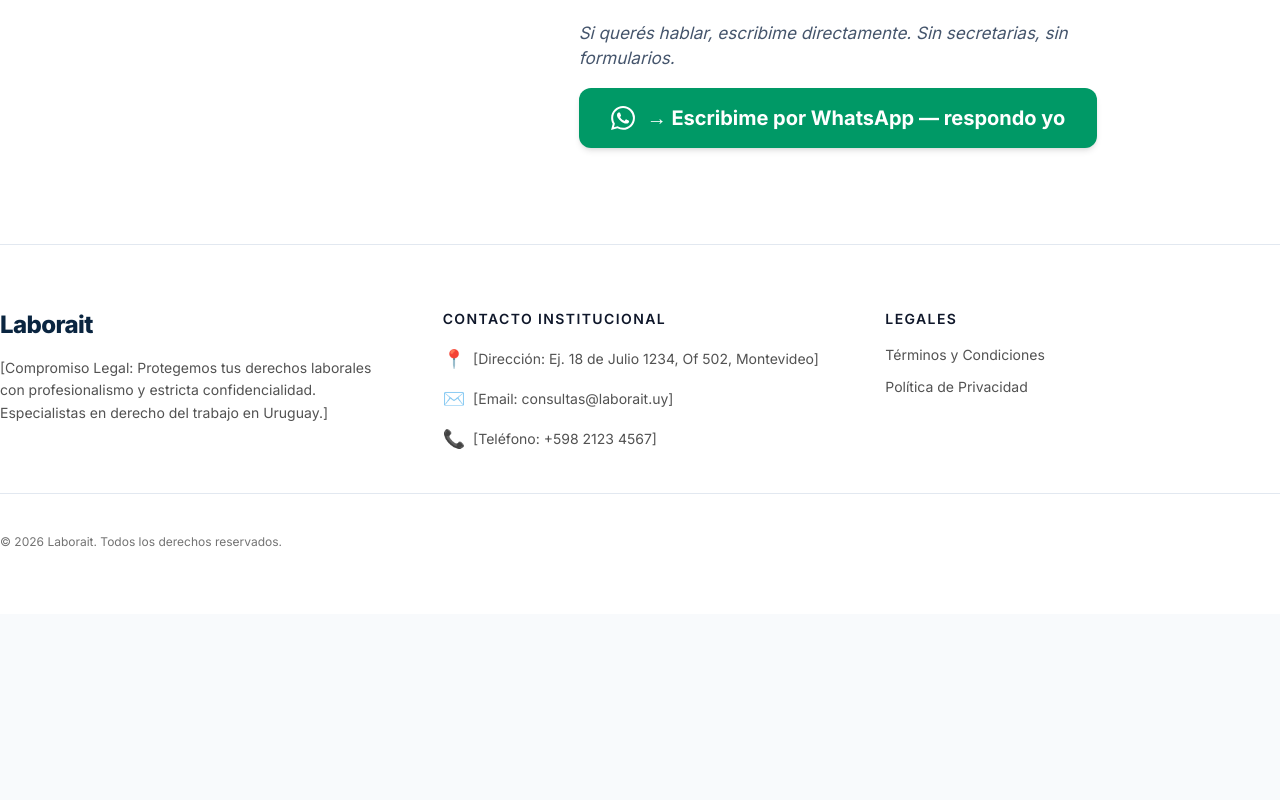
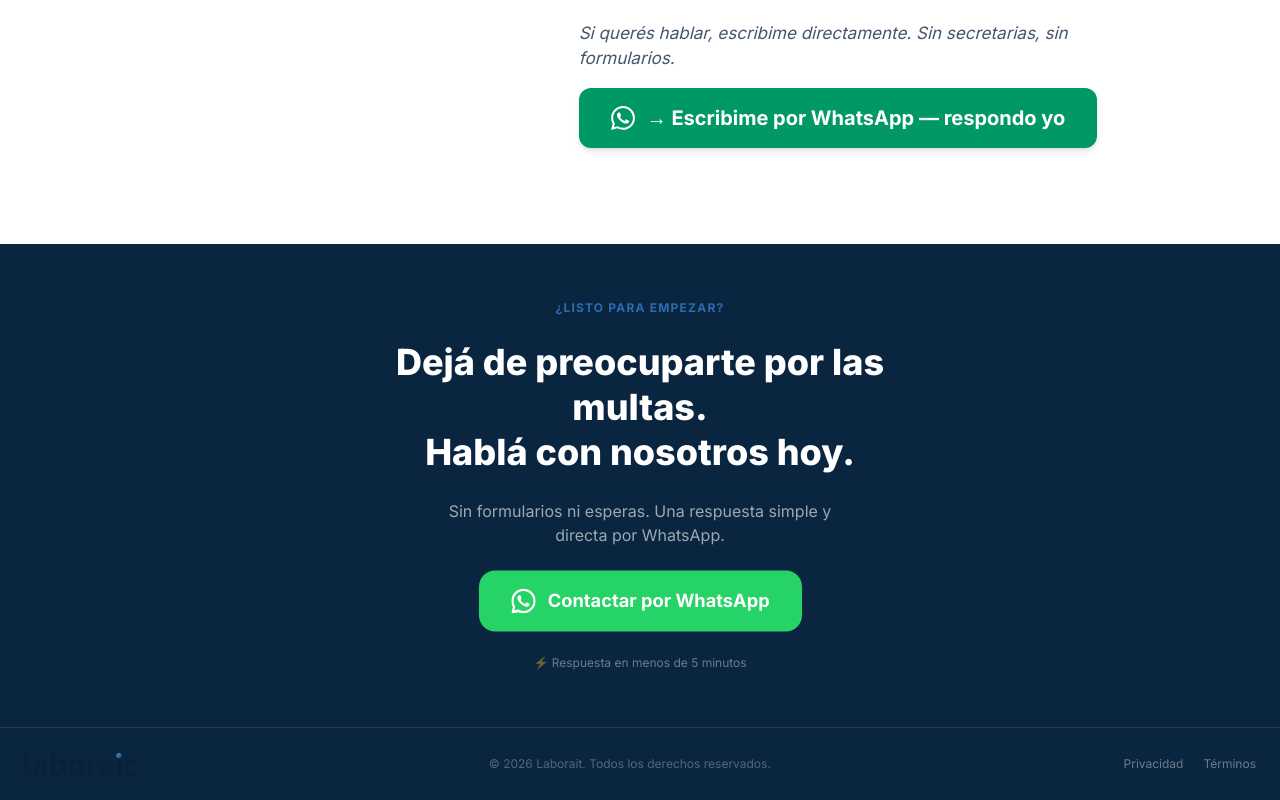
Before and after one commit to Crauseo26/laborait, a Next.js app: page / in a window 1280 px wide. Shown: the part 6409-7209 px from the top of the page. Before the commit the page ends 7023 px from the top, so only its background shows below. Built offline with nearby package versions, Linux system fonts and the light colour scheme.

Commit message:
feat(s7): implement conversion-focused footer with WhatsApp CTA and glassmorphism design

```diff
--- a/src/components/ui/Footer.tsx
+++ b/src/components/ui/Footer.tsx
@@ -1,63 +1,70 @@
-import React from 'react';
-import Link from 'next/link';
+import React from "react";
+import { Logo } from "@/components/ui/Logo";
+import { getWhatsAppLink } from "@/lib/whatsapp";
 
 export function Footer() {
+  const currentYear = new Date().getFullYear();
+  const whatsappLink = getWhatsAppLink(
+    "Hola Laborait, quiero más información sobre la gestión de mis infracciones."
+  );
+
   return (
-    <footer className="w-full bg-white border-t border-neutral-200 pt-16 pb-24 sm:pb-16 mt-auto">
-      <div className="container mx-auto px-4 md:px-6 xl:px-0">
-        <div className="grid grid-cols-1 md:grid-cols-3 gap-10 md:gap-12">
+    <footer className="bg-primary-900 text-white">
+      {/* ── Final CTA Band ── */}
+      <div className="border-b border-white/10">
+        <div className="container mx-auto px-6 py-14 flex flex-col items-center gap-6 text-center">
+          <span className="text-xs font-bold uppercase tracking-widest text-primary-600">
+            ¿Listo para empezar?
+          </span>
+          <h2 className="text-3xl sm:text-4xl font-extrabold text-white max-w-xl leading-tight">
+            Dejá de preocuparte por las multas. <br className="hidden sm:block" />
+            Hablá con nosotros hoy.
+          </h2>
+          <p className="text-white/60 max-w-sm text-base">
+            Sin formularios ni esperas. Una respuesta simple y directa por
+            WhatsApp.
+          </p>
+          <a
+            href={whatsappLink}
+            target="_blank"
+            rel="noopener noreferrer"
+            className="inline-flex items-center gap-3 bg-secondary-base hover:bg-secondary-hover text-white font-bold text-lg px-8 py-4 rounded-2xl transition-colors duration-200 min-h-[56px] shadow-lg shadow-black/30 animate-[cta-pulse_2.5s_infinite]"
+          >
+            {/* Inline WhatsApp SVG — no library */}
+            <svg
+              xmlns="http://www.w3.org/2000/svg"
+              viewBox="0 0 24 24"
+              fill="currentColor"
+              width="24"
+              height="24"
+              aria-hidden="true"
+            >
+              <path d="M17.472 14.382c-.297-.149-1.758-.867-2.03-.967-.273-.099-.471-.148-.67.15-.197.297-.767.966-.94 1.164-.173.199-.347.223-.644.075-.297-.15-1.255-.463-2.39-1.475-.883-.788-1.48-1.761-1.653-2.059-.173-.297-.018-.458.13-.606.134-.133.298-.347.446-.52.149-.174.198-.298.298-.497.099-.198.05-.371-.025-.52-.075-.149-.669-1.612-.916-2.207-.242-.579-.487-.5-.669-.51-.173-.008-.371-.01-.57-.01-.198 0-.52.074-.792.372-.272.297-1.04 1.016-1.04 2.479 0 1.462 1.065 2.875 1.213 3.074.149.198 2.096 3.2 5.077 4.487.709.306 1.262.489 1.694.625.712.227 1.36.195 1.871.118.571-.085 1.758-.719 2.006-1.413.248-.694.248-1.289.173-1.413-.074-.124-.272-.198-.57-.347z" />
+              <path d="M12 0C5.373 0 0 5.373 0 12c0 2.127.558 4.126 1.532 5.862L.057 23.859a.5.5 0 0 0 .6.601l6.093-1.476A11.945 11.945 0 0 0 12 24c6.627 0 12-5.373 12-12S18.627 0 12 0zm0 21.818a9.814 9.814 0 0 1-5.006-1.371l-.36-.214-3.718.9.939-3.632-.234-.374A9.818 9.818 0 0 1 2.182 12C2.182 6.573 6.573 2.182 12 2.182S21.818 6.573 21.818 12 17.427 21.818 12 21.818z" />
+            </svg>
+            Contactar por WhatsApp
+          </a>
+          <p className="text-white/40 text-xs">⚡ Respuesta en menos de 5 minutos</p>
+        </div>
+      </div>
 
-          {/* Brand & Mission */}
-          <div className="flex flex-col gap-4">
-            <h3 className="text-2xl font-extrabold text-primary-900 tracking-tight">Laborait</h3>
-            <p className="text-neutral-600 text-sm max-w-sm leading-relaxed">
-              [Compromiso Legal: Protegemos tus derechos laborales con profesionalismo y estricta confidencialidad. Especialistas en derecho del trabajo en Uruguay.]
-            </p>
-          </div>
-
-          {/* Institutional Contact */}
-          <div className="flex flex-col gap-4">
-            <h4 className="text-sm font-semibold tracking-widest uppercase text-neutral-900">
-              Contacto Institucional
-            </h4>
-            <div className="flex flex-col gap-3 text-neutral-600 text-sm">
-              <p className="flex items-center gap-2">
-                <span className="text-lg">📍</span>
-                [Dirección: Ej. 18 de Julio 1234, Of 502, Montevideo]
-              </p>
-              <p className="flex items-center gap-2">
-                <span className="text-lg">✉️</span>
-                [Email: consultas@laborait.uy]
-              </p>
-              <p className="flex items-center gap-2">
-                <span className="text-lg">📞</span>
-                [Teléfono: +598 2123 4567]
-              </p>
-            </div>
-          </div>
-
-          {/* Legal Navigation */}
-          <div className="flex flex-col gap-4">
-            <h4 className="text-sm font-semibold tracking-widest uppercase text-neutral-900">
-              Legales
-            </h4>
-            <nav className="flex flex-col gap-3 text-sm text-neutral-600">
-              <Link href="/terminos" className="hover:text-primary-600 transition-colors block">
-                Términos y Condiciones
-              </Link>
-              <Link href="/privacidad" className="hover:text-primary-600 transition-colors block">
-                Política de Privacidad
-              </Link>
-            </nav>
-          </div>
-
-        </div>
-
-        <div className="w-full h-px bg-neutral-200 my-10"></div>
-
-        <div className="flex justify-center md:justify-start items-center text-xs text-neutral-500">
-          <p>© {new Date().getFullYear()} Laborait. Todos los derechos reservados.</p>
-        </div>
+      {/* ── Bottom Bar ── */}
+      <div className="container mx-auto px-6 py-6 flex flex-col sm:flex-row items-center justify-between gap-4">
+        <Logo className="h-6 w-auto opacity-60" />
+        <p className="text-white/30 text-xs text-center order-last sm:order-none">
+          © {currentYear} Laborait. Todos los derechos reservados.
+        </p>
+        <nav
+          aria-label="Legal"
+          className="flex gap-5 text-xs text-white/40"
+        >
+          <a href="#" className="hover:text-white/70 transition-colors duration-200">
+            Privacidad
+          </a>
+          <a href="#" className="hover:text-white/70 transition-colors duration-200">
+            Términos
+          </a>
+        </nav>
       </div>
     </footer>
   );
```
